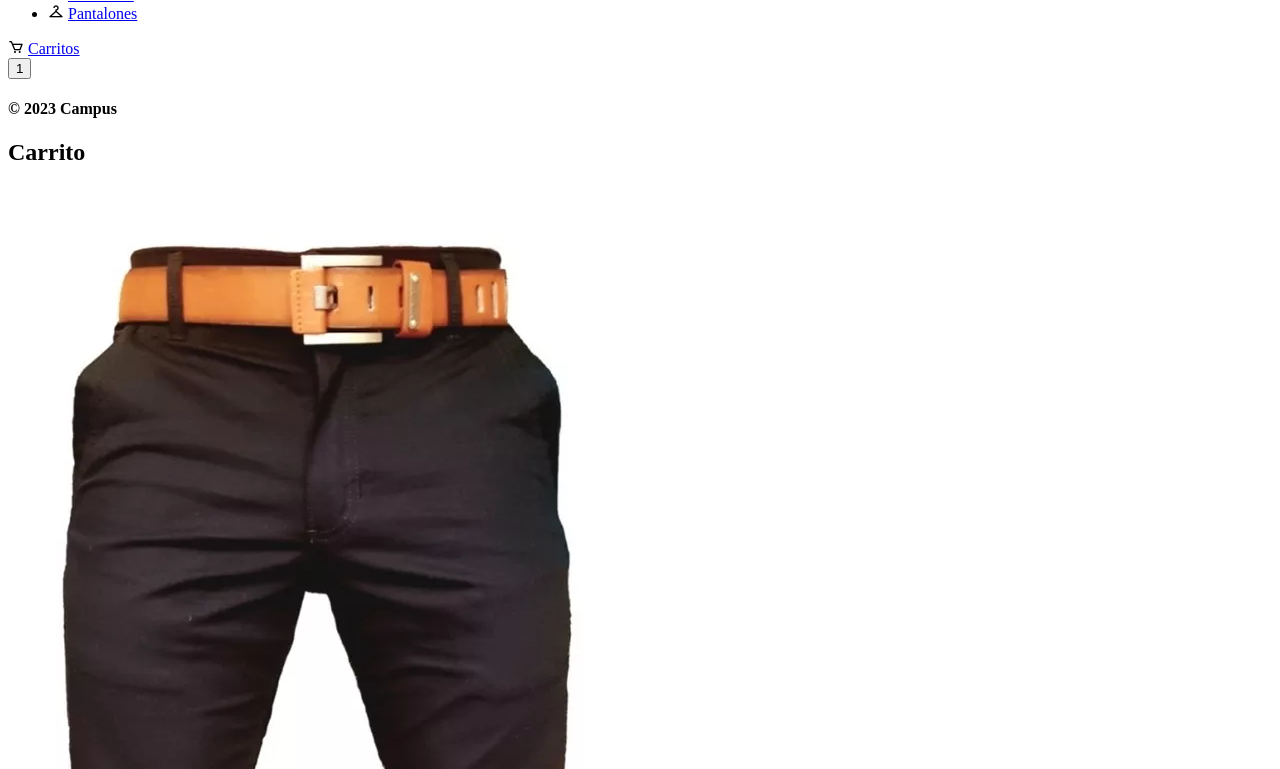
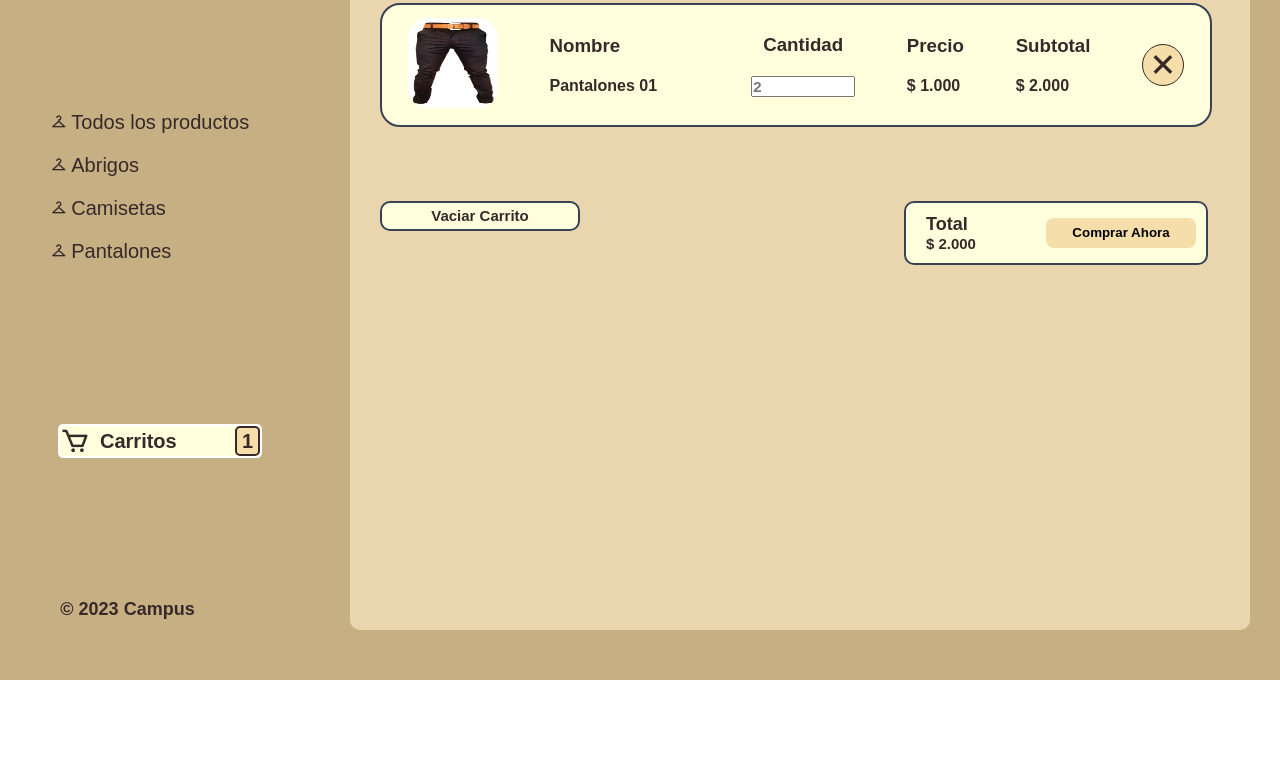
Before and after one commit to GabrielGarciaRodri/proyectoWeb, a plain HTML site: page views/carritoLleno.html in a window 1280 px wide. Shown: the part 120-889 px from the top of the page. After the commit the page ends 800 px from the top, so only its background shows below. Drawn offline with nearby package versions, Linux system fonts and the light colour scheme.

Commit message:
style: :lipstick: Last styles added
Project completed

```diff
--- a/css/abrigos.css
+++ b/css/abrigos.css
@@ -20,6 +20,7 @@
 
 /* CONTENEDOR BANNER */
 .campus_shop{
+    color: var(--color-font2);
     height: 100%;
     grid-area: shop;
     display: flex;
@@ -45,48 +46,64 @@
 .menu_campusShop ul li a{
     list-style: none;
     text-decoration: none;
-    color: black;
+    color: var(--color-font2);
     font-size: 20px;
+    margin-left: 10px;
 }
 
 .menu_campusShop ul li:nth-child(2){
-    border: 2px solid;
+    display: flex;
+    align-items: center;
+    width: 220px;
+    height: 30px;
+    border: 2px solid var(--color-font2);
     border-radius: 5px;
-    width: 200px;
-    position: relative;
+    background: var(--color-cuarto);
+    font-weight: bold;
 }
 
 
 .carritos_campusShop{
-    width: 150px;
+    width: 200px;
     display: flex;
     justify-content: space-between;
     align-items: center;
     list-style: none;
-    margin-right: 45px;
+    margin-right: 40px;
+}
+
+.carritos_campusShop i{
+    font-size: 20px;
+    margin-right: 10px;
 }
 
 .carritos_campusShop a{
-    margin-left: 0;
-    font-size: 20px;
+    margin-left: 10px;
+    font-size: 22px;
     text-decoration: none;
-    color: black;
+    color: var(--color-font2);
 }
 
 .carritos_campusShop .btn_carritos{
     width: 25px;
     height: 30px;
     font-size: 20px;
+    font-weight: bold;
+    border: 2px solid var(--color-body);
+    border-radius: 5px;
+    background: var(--color-button);
+    color: var(--color-font2);
 }
 
 .campus_shop h4{
-    margin-bottom: 80px;
-    font-size: 20px;
+    margin-bottom: 30px;
+    font-size: 18px;
     margin-right: 65px;
 }
 
 /* CONTENEDOR IMAGENES */
 .contenedor_items{
+    color: var(--color-font2);
     height: 100vh;
     grid-area: images;
 
@@ -121,7 +138,7 @@
 
 .boxImg{
     margin: 10px;
-    background-color: white;
+    background:var(--color-cuarto);
     border-radius: 20px;
 }
 .boxImg img{
@@ -133,14 +150,13 @@
 .box_bottom{
     height: 70px;
     border-radius: 10px;
-    border: 1px solid blue;
-    background-color: white;
+    border: 2px solid var(--color-body);
+    background: var(--color-cuarto);
     display: flex;
     flex-direction: row;
     justify-content: space-around;
     align-items: center;
     font-family: "Monda", sans-serif;
-
 }
 
 .text_bottom{
@@ -157,8 +173,9 @@
     margin-top: 10px;
     border-radius: 5px;
     border: none;
-    background: blue;
+    background: var(--color-button);
     width: 80px;
     height: 20px;
-    color: white;
+    color: var(--color-font2);
+    font-weight: bold;
 }
--- a/css/camisetas.css
+++ b/css/camisetas.css
@@ -20,6 +20,7 @@
 
 /* CONTENEDOR BANNER */
 .campus_shop{
+    color: var(--color-font2);
     height: 100%;
     grid-area: shop;
     display: flex;
@@ -47,52 +48,73 @@
     text-decoration: none;
     color: black;
     font-size: 20px;
+    margin-left: 10px;
 }
 
 .menu_campusShop ul li:nth-child(3){
-    border: 2px solid;
+    display: flex;
+    align-items: center;
+    width: 220px;
+    height: 30px;
+    border: 2px solid var(--color-font2);
     border-radius: 5px;
-    width: 200px;
-    position: relative;
+    background: var(--color-cuarto);
+    font-weight: bold;
 }
 
 
 .carritos_campusShop{
-    width: 150px;
+    width: 200px;
     display: flex;
     justify-content: space-between;
     align-items: center;
     list-style: none;
-    margin-right: 45px;
+    margin-right: 50px;
 }
 
+.text_carritos{
+    display: flex;
+    align-items: center;
+}
+.carritos_campusShop i{
+    font-size: 20px;
+    margin-right: 10px;
+}
 .carritos_campusShop a{
-    margin-left: 0;
-    font-size: 20px;
+    margin-left: 10px;
+    font-size: 22px;
     text-decoration: none;
-    color: black;
+    color: var(--color-font2);
 }
 
 .carritos_campusShop .btn_carritos{
     width: 25px;
     height: 30px;
     font-size: 20px;
+    font-weight: bold;
+    border: 2px solid var(--color-body);
+    border-radius: 5px;
+    background: var(--color-button);
+    color: var(--color-font2);
 }
 
 .campus_shop h4{
-    margin-bottom: 80px;
-    font-size: 20px;
+    margin-bottom: 30px;
+    font-size: 18px;
     margin-right: 65px;
 }
 
 /* CONTENEDOR IMAGENES */
 .contenedor_items{
+    color: var(--color-font2);
+
     height: 100vh;
     grid-area: images;
 
 }
 
 .all_products{
+    color: var(--color-font2);
     background: var(--color-primary);
     border-radius: 10px;
     height: 92vh;
@@ -133,8 +155,8 @@
 .box_bottom{
     height: 70px;
     border-radius: 10px;
-    border: 1px solid blue;
-    background-color: white;
+    border: 2px solid var(--color-body);
+    background: var(--color-cuarto);
     display: flex;
     flex-direction: row;
     justify-content: space-around;
@@ -157,8 +179,9 @@
     margin-top: 10px;
     border-radius: 5px;
     border: none;
-    background: blue;
+    background: var(--color-button);
     width: 80px;
     height: 20px;
-    color: white;
+    color: var(--color-font2);
+    font-weight: bold;
 }
--- a/css/carrito.css
+++ b/css/carrito.css
@@ -3,7 +3,7 @@
 *{
     margin: 0;
     padding: 0;
-     font-family: "Monda", sans-serif;
+    font-family: "Monda", sans-serif;
 }
 
 
@@ -20,6 +20,7 @@
 
 /* CONTENEDOR BANNER */
 .campus_shop{
+    color: var(--color-font2);
     height: 100%;
     grid-area: shop;
     display: flex;
@@ -33,9 +34,7 @@
     font-size: 35px;
 }
 
-.menu_campusShop {
-    margin-right: 20px;
-}
+
 .menu_campusShop ul li{
     list-style: none;
     text-decoration: none;
@@ -45,12 +44,10 @@
 .menu_campusShop ul li a{
     list-style: none;
     text-decoration: none;
-    color: black;
+    color: var(--color-font2);
     font-size: 20px;
+    margin-left: 10px;
 }
-
-
-
 
 .carritos_campusShop{
     width: 200px;
@@ -58,26 +55,41 @@
     justify-content: space-between;
     align-items: center;
     list-style: none;
-    border: 2px solid;
+    border: 2px solid white;
+    background: var(--color-cuarto);
+    border-radius: 5px;
+}
+.text_carritos{
+    display: flex;
+    align-items: center;
+}
+.carritos_campusShop i{
+    font-size: 30px;
+    margin-right: 10px;
 }
 
 .carritos_campusShop a{
     margin-left: 10px;
     font-size: 20px;
+    font-weight: bold;
     text-decoration: none;
-    color: black;
+    color: var(--color-font2);
 }
 
 .carritos_campusShop .btn_carritos{
     width: 25px;
     height: 30px;
     font-size: 20px;
-    margin-right: 10px;
+    font-weight: bold;
+    border: 2px solid var(--color-body);
+    border-radius: 5px;
+    background: var(--color-button);
+    color: var(--color-font2);
 }
 
 .campus_shop h4{
-    margin-bottom: 80px;
-    font-size: 20px;
+    margin-bottom: 50px;
+    font-size: 18px;
     margin-right: 65px;
 }
 
@@ -89,6 +101,8 @@
 }
 
 .all_products{
+
+    color: var(--color-font2);
     background: var(--color-primary);
     border-radius: 10px;
     height: 92vh;
@@ -108,18 +122,19 @@
 
 .contenedor_imagenes{
     width: 100%;
-    height: 80vh;
+    height: 70vh;
     margin-left: 20px;
     display: flex;
+    align-items: center;
     overflow-y: hidden;
     flex-wrap: wrap;
 }
 
 .boxImg{
+    border: 2px solid var(--color-font);
     width: 92%;
     height: 120px;
-    margin: 10px;
-    background-color: white;
+    background: #ffffdd;
     border-radius: 20px;
     display: flex;
     flex-direction: row;
@@ -127,7 +142,98 @@
     justify-content: space-around;
 }
 .cont_img img{
-    height: 100px;
-    width: 100px;
+    height: 90px;
+    width: 90px;
     border-radius: 20px;
 }
+
+.boxImg h3{
+    margin-bottom: 20px;
+}
+
+
+.text_nombre{
+    width: 150px;
+}
+
+.text_cantidad{
+    display: flex;
+    flex-direction: column;
+    align-items: center;
+}
+.text_cantidad input{
+    width: 100px;
+    font-size: 15px;
+    font-weight: bold;
+    color: var(--color-font2);
+}
+
+.delete_icon a{
+    text-decoration: none;
+}
+
+.delete_icon i{
+    display: flex;
+    align-items: center;
+    justify-content: center;
+    border: 1px solid;
+    border-radius: 50px;
+    color: var(--color-font2);
+    font-size: 40px;
+    height: 40px;
+    width: 40px;
+    background: var(--color-button);
+}
+
+/* CONTENIDO DEL CARRITO DE ABAJO */
+.box_carrito{
+    width: 92%;
+    margin-left: 20px;
+    display: flex;
+    justify-content: space-between;
+}
+
+.btn_vaciar button{
+    border: 2px solid var(--color-font);
+    background: var(--color-cuarto);
+    width: 200px;
+    height: 30px;
+    border: none;
+    border-radius: 10px;
+}
+
+.btn_vaciar a{
+    font-size: 15px;
+    font-weight: bold;
+    color: var(--color-font2);
+    text-decoration: none;
+}
+
+.box_comprar{
+    border: 2px solid var(--color-font);
+    border-radius: 10px;
+    width: 300px;
+    height: 60px;
+    display: flex;
+    align-items: center;
+    justify-content: space-between;
+    background: var(--color-cuarto);
+}
+
+.text_total{
+    margin: 20px;
+    font-size: 18px;
+}
+
+.btn_comprar{
+    margin: 10px;
+}
+
+.btn_comprar button{
+    background: var(--color-button);
+    width: 150px;
+    height: 30px;
+    border-radius: 8px;
+    border: none;
+    font-weight: bold;
+}
--- a/css/carritoLleno.css
+++ b/css/carritoLleno.css
@@ -0,0 +1,239 @@
+@import url(variables.css);
+
+*{
+    margin: 0;
+    padding: 0;
+    font-family: "Monda", sans-serif;
+}
+
+
+.main{
+    background: var(--color-body);
+    height: 100vh;
+    display: grid;
+    grid-template-columns: 25% auto;
+    grid-template-rows: 1fr;
+    grid-template-areas:
+    "shop images"
+    ;
+}
+
+/* CONTENEDOR BANNER */
+.campus_shop{
+    color: var(--color-font2);
+    height: 100%;
+    grid-area: shop;
+    display: flex;
+    align-items: center;
+    flex-direction: column;
+    justify-content: space-between;
+}
+
+.campus_shop h2{
+    margin-top: 30px;
+    font-size: 35px;
+}
+
+.menu_campusShop {
+    margin-right: 20px;
+}
+.menu_campusShop ul li{
+    list-style: none;
+    text-decoration: none;
+    margin: 20px;
+
+}
+.menu_campusShop ul li a{
+    list-style: none;
+    text-decoration: none;
+    color: var(--color-font2);
+    font-size: 20px;
+}
+
+.carritos_campusShop{
+    width: 200px;
+    display: flex;
+    justify-content: space-between;
+    align-items: center;
+    list-style: none;
+    border: 2px solid white;
+    background: var(--color-cuarto);
+    border-radius: 5px;
+}
+
+.text_carritos{
+    display: flex;
+    align-items: center;
+}
+.carritos_campusShop i{
+    font-size: 30px;
+    margin-right: 10px;
+}
+.carritos_campusShop a{
+    font-size: 20px;
+    font-weight: bold;
+    text-decoration: none;
+    color: var(--color-font2);
+}
+
+.carritos_campusShop .btn_carritos{
+    width: 25px;
+    height: 30px;
+    font-size: 20px;
+    font-weight: bold;
+    border: 2px solid var(--color-font2);
+    border-radius: 5px;
+    background: var(--color-button);
+    color: var(--color-font2);
+}
+
+.campus_shop h4{
+    margin-bottom: 60px;
+    font-size: 18px;
+    margin-right: 65px;
+}
+
+/* CONTENEDOR IMAGENES */
+.contenedor_items{
+    height: 100vh;
+    grid-area: images;
+
+}
+
+.all_products{
+    color: var(--color-font2);
+    background: var(--color-primary);
+    border-radius: 10px;
+    height: 90vh;
+    margin: 30px;
+}
+
+.titulo_allproducts{
+    padding: 10px;
+    margin-left: 20px;
+    margin-top: 30px;
+}
+
+.titulo_allproducts h1{
+    font-size: 30px;
+    margin-top: 10px;
+}
+
+.contenedor_imagenes{
+    width: 100%;
+    height: 40vh;
+    margin-left: 30px;
+    display: flex;
+    align-items: center;
+    overflow-y: hidden;
+    flex-wrap: wrap;
+}
+
+.boxImg{
+    border: 2px solid var(--color-font);
+    width: 92%;
+    height: 120px;
+    background: #ffffdd;
+    border-radius: 20px;
+    display: flex;
+    flex-direction: row;
+    align-items: center;
+    justify-content: space-around;
+}
+.cont_img img{
+    height: 90px;
+    width: 90px;
+    border-radius: 20px;
+}
+
+.boxImg h3{
+    margin-bottom: 20px;
+}
+
+
+.text_nombre{
+    width: 150px;
+}
+
+.text_cantidad{
+    display: flex;
+    flex-direction: column;
+    align-items: center;
+}
+.text_cantidad input{
+    width: 100px;
+    font-size: 15px;
+    font-weight: bold;
+    color: var(--color-font2);
+}
+
+.delete_icon a{
+    text-decoration: none;
+}
+
+.delete_icon i{
+    display: flex;
+    align-items: center;
+    justify-content: center;
+    border: 1px solid;
+    border-radius: 50px;
+    color: var(--color-font2);
+    font-size: 40px;
+    height: 40px;
+    width: 40px;
+    background: var(--color-button);
+}
+
+/* CONTENIDO DEL CARRITO DE ABAJO */
+.box_carrito{
+
+    width: 92%;
+    margin-top: 15px;
+    display: flex;
+    justify-content: space-between;
+}
+
+.btn_vaciar button{
+    border: 2px solid var(--color-font);
+    background: var(--color-cuarto);
+    width: 200px;
+    height: 30px;
+    border-radius: 10px;
+}
+
+.btn_vaciar a{
+
+    font-size: 15px;
+    font-weight: bold;
+    color: var(--color-font2);
+    text-decoration: none;
+}
+
+.box_comprar{
+    border: 2px solid var(--color-font);
+    border-radius: 10px;
+    width: 300px;
+    height: 60px;
+    display: flex;
+    align-items: center;
+    justify-content: space-between;
+    background: var(--color-cuarto);
+}
+
+.text_total{
+    margin: 20px;
+    font-size: 18px;
+}
+
+.btn_comprar{
+    margin: 10px;
+}
+
+.btn_comprar button{
+    background: var(--color-button);
+    width: 150px;
+    height: 30px;
+    border-radius: 8px;
+    border: none;
+    font-weight: bold;
+}
--- a/css/pantalones.css
+++ b/css/pantalones.css
@@ -47,41 +47,59 @@
     text-decoration: none;
     color: black;
     font-size: 20px;
+    margin-left: 10px;
 }
 
 .menu_campusShop ul li:nth-child(4){
-    border: 2px solid;
+    display: flex;
+    align-items: center;
+    width: 220px;
+    height: 30px;
+    border: 2px solid var(--color-font2);
     border-radius: 5px;
-    width: 200px;
-    position: relative;
+    background: var(--color-cuarto);
+    font-weight: bold;
 }
 
 
 .carritos_campusShop{
-    width: 150px;
+    width: 200px;
     display: flex;
     justify-content: space-between;
     align-items: center;
     list-style: none;
-    margin-right: 45px;
+    margin-right: 50px;
 }
 
+.text_carritos{
+    display: flex;
+    align-items: center;
+}
+.carritos_campusShop i{
+    font-size: 20px;
+    margin-right: 10px;
+}
 .carritos_campusShop a{
-    margin-left: 0;
-    font-size: 20px;
+    margin-left: 10px;
+    font-size: 22px;
     text-decoration: none;
-    color: black;
+    color: var(--color-font2);
 }
 
 .carritos_campusShop .btn_carritos{
     width: 25px;
     height: 30px;
     font-size: 20px;
+    font-weight: bold;
+    border: 2px solid var(--color-body);
+    border-radius: 5px;
+    background: var(--color-button);
+    color: var(--color-font2);
 }
 
 .campus_shop h4{
-    margin-bottom: 80px;
-    font-size: 20px;
+    margin-bottom: 30px;
+    font-size: 18px;
     margin-right: 65px;
 }
 
@@ -121,7 +139,7 @@
 
 .boxImg{
     margin: 10px;
-    background-color: white;
+    background:var(--color-cuarto);
     border-radius: 20px;
 }
 .boxImg img{
@@ -133,14 +151,13 @@
 .box_bottom{
     height: 70px;
     border-radius: 10px;
-    border: 1px solid blue;
-    background-color: white;
+    border: 2px solid var(--color-body);
+    background: var(--color-cuarto);
     display: flex;
     flex-direction: row;
     justify-content: space-around;
     align-items: center;
     font-family: "Monda", sans-serif;
-
 }
 
 .text_bottom{
@@ -157,8 +174,9 @@
     margin-top: 10px;
     border-radius: 5px;
     border: none;
-    background: blue;
+    background: var(--color-button);
     width: 80px;
     height: 20px;
-    color: white;
+    color: var(--color-font2);
+    font-weight: bold;
 }
--- a/css/styles.css
+++ b/css/styles.css
@@ -20,6 +20,7 @@
 
 /* CONTENEDOR BANNER */
 .campus_shop{
+    color: var(--color-font2);
     height: 100%;
     grid-area: shop;
     display: flex;
@@ -33,9 +34,6 @@
     font-size: 35px;
 }
 
-.menu_campusShop {
-    margin-right: 20px;
-}
 .menu_campusShop ul li{
     list-style: none;
     text-decoration: none;
@@ -45,40 +43,68 @@
 .menu_campusShop ul li a{
     list-style: none;
     text-decoration: none;
-    color: black;
+    color: var(--color-font2);
     font-size: 20px;
+    margin-left: 10px;
+}
+
+.menu_campusShop ul li:nth-child(1){
+    display: flex;
+    align-items: center;
+    width: 230px;
+    height: 30px;
+    border: 2px solid var(--color-font2);
+    border-radius: 5px;
+    background: var(--color-cuarto);
+    font-weight: bold;
 }
 
 .carritos_campusShop{
-    width: 150px;
+    width: 200px;
     display: flex;
     justify-content: space-between;
     align-items: center;
     list-style: none;
-    margin-right: 45px;
+    border-radius: 5px;
+}
+
+.text_carritos{
+    display: flex;
+    align-items: center;
+}
+
+.carritos_campusShop i{
+    font-size: 20px;
+    margin-right: 10px;
 }
 
 .carritos_campusShop a{
-    margin-left: 0;
+    margin-left: 10px;
     font-size: 20px;
     text-decoration: none;
-    color: black;
+    color: var(--color-font2);
 }
 
 .carritos_campusShop .btn_carritos{
     width: 25px;
     height: 30px;
     font-size: 20px;
+    font-weight: bold;
+    border: 2px solid var(--color-body);
+    border-radius: 5px;
+    background: var(--color-button);
+    color: var(--color-font2);
 }
 
 .campus_shop h4{
     margin-bottom: 80px;
-    font-size: 20px;
+    font-size: 18px;
     margin-right: 65px;
 }
 
 /* CONTENEDOR IMAGENES */
 .contenedor_items{
+    color: var(--color-font2);
     height: 100vh;
     grid-area: images;
 
@@ -115,8 +141,8 @@
 
 .boxImg{
     margin: 10px;
-    background-color: white;
-    border-radius: 20px;
+    background: #ffffdd;
+    border-radius: 15px;
 }
 .boxImg img{
     height: 160px;
@@ -127,14 +153,13 @@
 .box_bottom{
     height: 55px;
     border-radius: 10px;
-    border: 1px solid blue;
-    background-color: white;
+    border: 3px solid var(--color-body);
+    background: var(--color-cuarto);
     display: flex;
     flex-direction: row;
     justify-content: space-around;
     align-items: center;
     font-family: "Monda", sans-serif;
-
 }
 
 .text_bottom{
@@ -151,8 +176,9 @@
     margin-top: 10px;
     border-radius: 5px;
     border: none;
-    background: blue;
+    background: var(--color-button);
     width: 80px;
     height: 20px;
-    color: white;
+    color: var(--color-font2);
+    font-weight: bold;
 }
--- a/css/variables.css
+++ b/css/variables.css
@@ -1,5 +1,10 @@
 :root{
-    --color-body: #78CDD7;
-
-    --color-primary: #5EB7BC;
+    --color-body: #c5af83;
+    --color-primary: #e9d6af;
+    -color-secundary: #7dad93;
+    --color-ternary: #bacca4;
+    --color-cuarto: #ffffdd;
+    --color-button: #f6deab;
+    --color-font: #384252;
+    --color-font2:rgb(55, 41, 41);
 }
```
Also changed, not shown: css/carritoVacio.css (+135 -0 lines).
